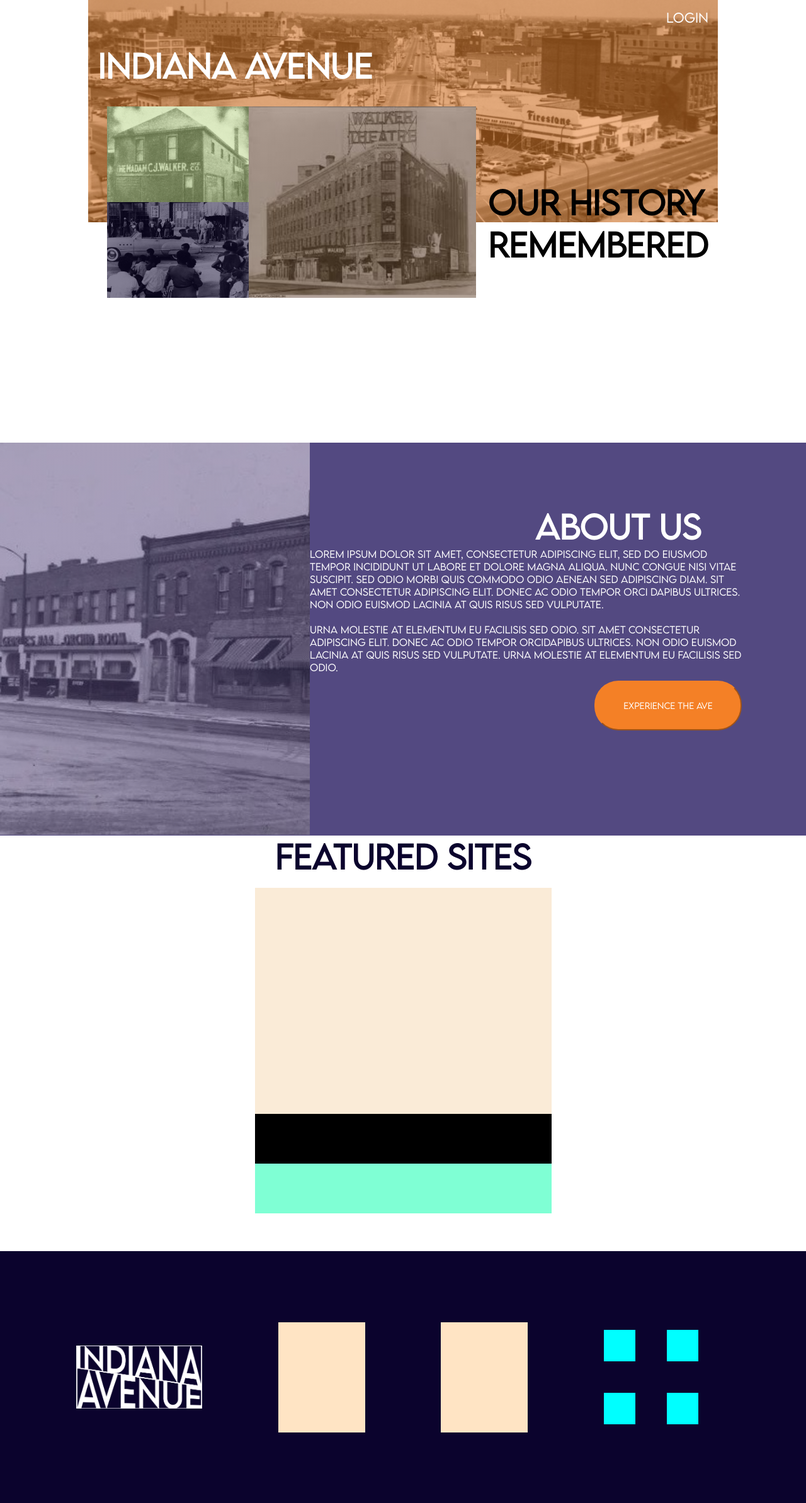
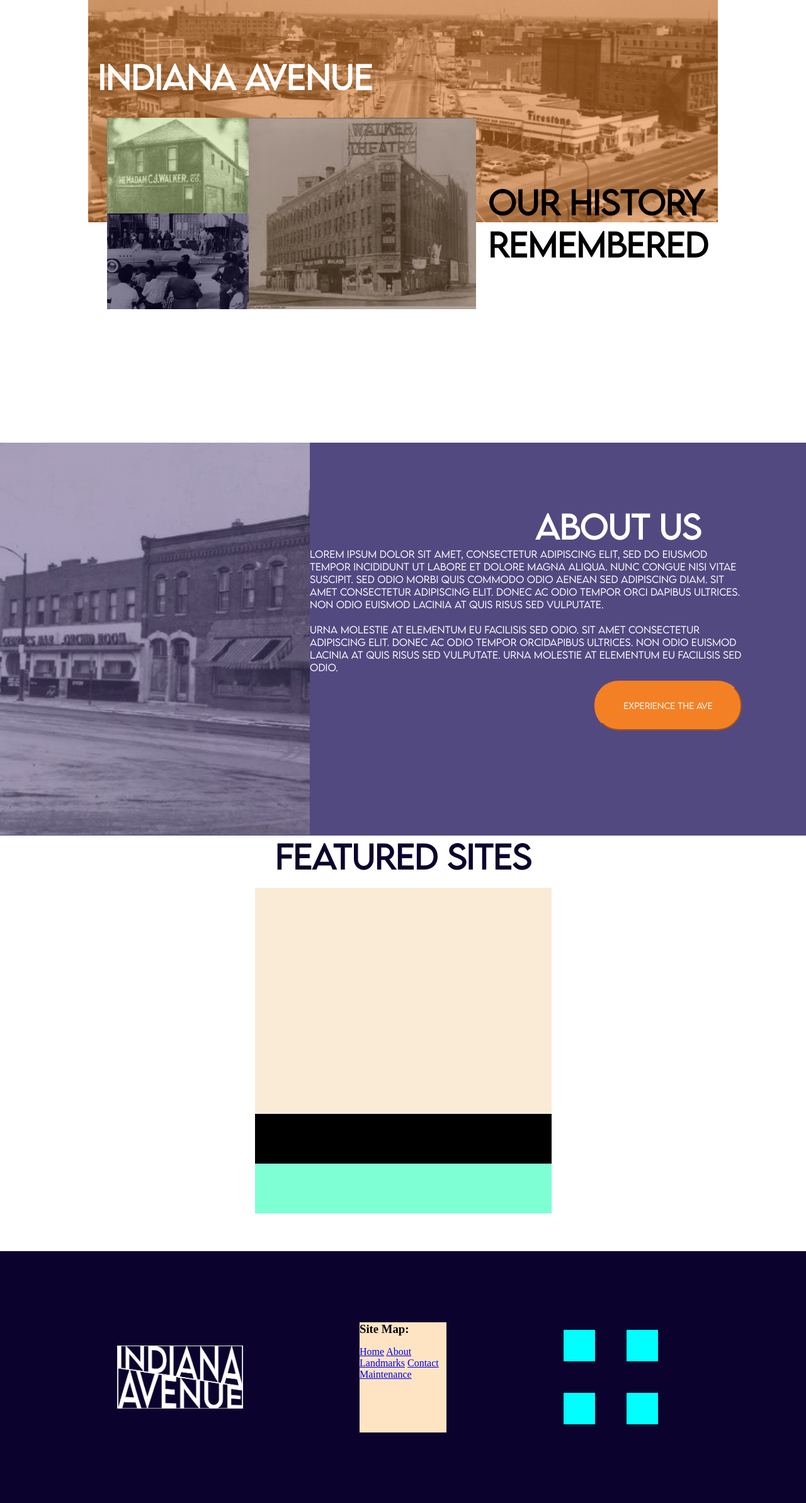
Before and after one commit to jbldwn/indiana_ave, a PHP site: page / in a window 1280 px wide; the page is wider, and only the part inside the window is pictured. Shown: the part 97-2484 px from the top of that part at 63% size. Run offline with PHP 8.4, Linux system fonts and the light colour scheme.

Commit message:
relocation of login from nav to footer, renamed as maintenance.

```diff
--- a/includes/header.php
+++ b/includes/header.php
@@ -49,9 +49,9 @@
             <div class="mobile-icon"></div>
 
         </div>
-        <div class="login">
-            <a href="login.html">Login</a>
-        </div>
+<!--        <div class="login">-->
+<!--            <a href="login.html">Login</a>-->
+<!--        </div>-->
         <div class="cen-content">
             <h1>Indiana Avenue</h1>
         </div>
--- a/index.php
+++ b/index.php
@@ -36,8 +36,15 @@ require_once('includes/header.php');
 
 <div class="footer">
     <div class="logo"></div>
-    <div class="footer-con"></div>
-    <div class="footer-con"></div>
+    <div class="footer-con">
+        <h3>Site Map:</h3>
+        <a href="index.php">Home</a>
+        <a href="index.php/#about">About</a>
+        <a href="landmarks.php">Landmarks</a>
+        <a href="contact.php">Contact</a>
+        <a href="login.php">Maintenance</a>
+
+    </div>
     <div class="footer-icons">
         <div id="icon"></div>
         <div id="icon"></div>
```
